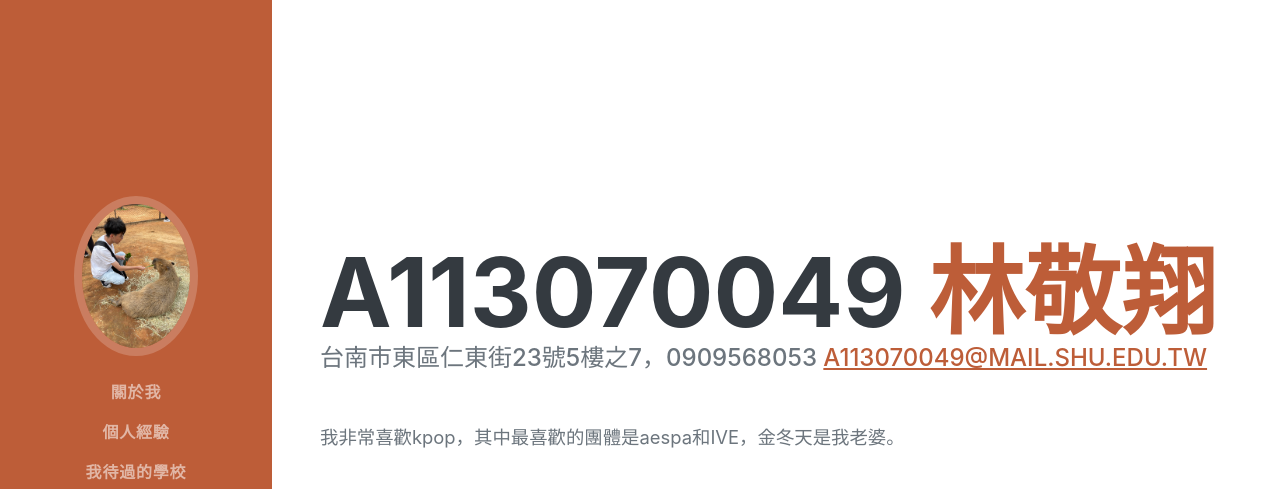
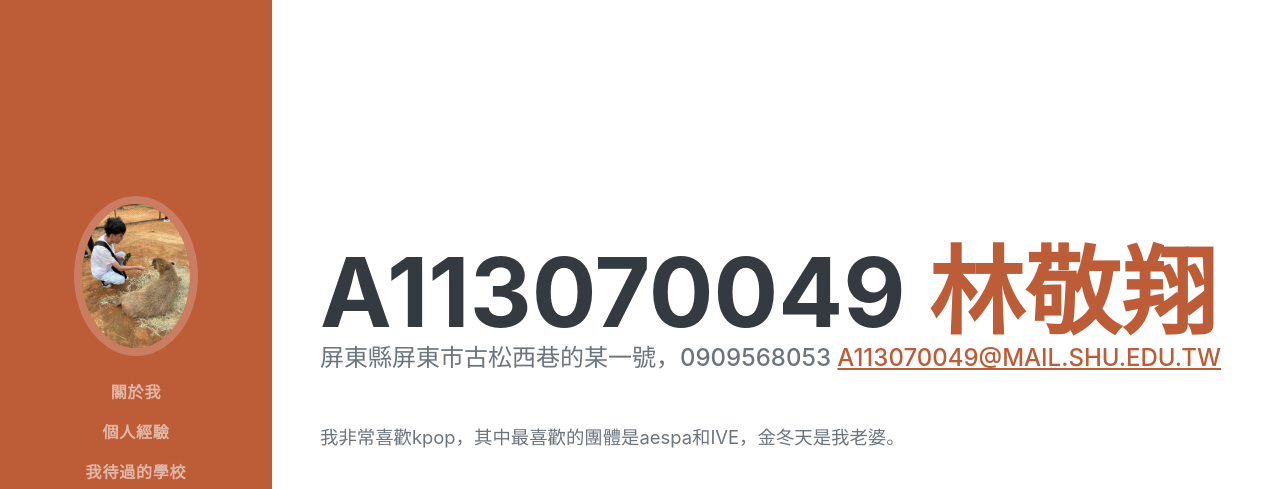
Before and after one commit to Jeremy940908/jeremy940908.github.io, a plain HTML site: page index.html in a window 1280 px wide. Shown: the top 489 px of the page. Drawn offline with nearby package versions, Linux system fonts and the light colour scheme; a web font is replaced by a local one.

Commit message:
Update index.html

```diff
--- a/index.html
+++ b/index.html
@@ -44,7 +44,7 @@
                         <span class="text-primary">林敬翔</span>
                     </h1>
                     <div class="subheading mb-5">
-                        台南市東區仁東街23號5樓之7，0909568053
+                        屏東縣屏東市古松西巷的某一號，0909568053
                         <a href="mailto:name@email.com">a113070049@mail.shu.edu.tw</a>
                     </div>
                     <p class="lead mb-5">我非常喜歡kpop，其中最喜歡的團體是aespa和IVE，金冬天是我老婆。</p>
```
